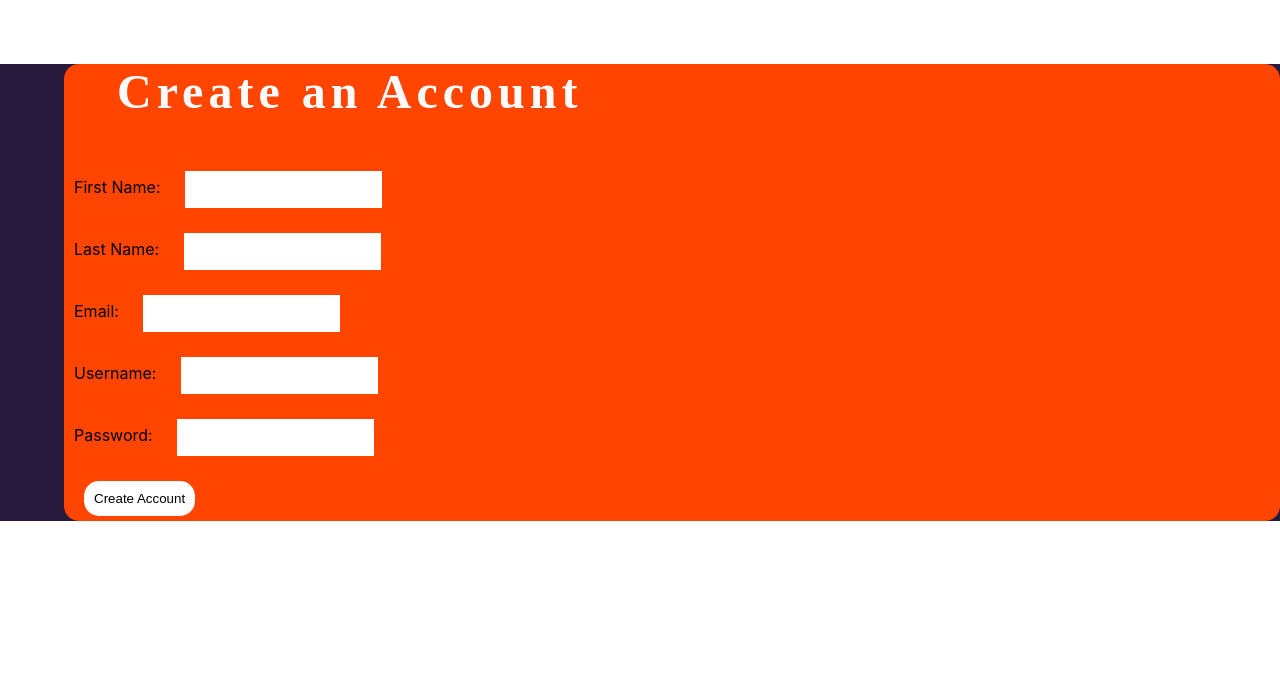
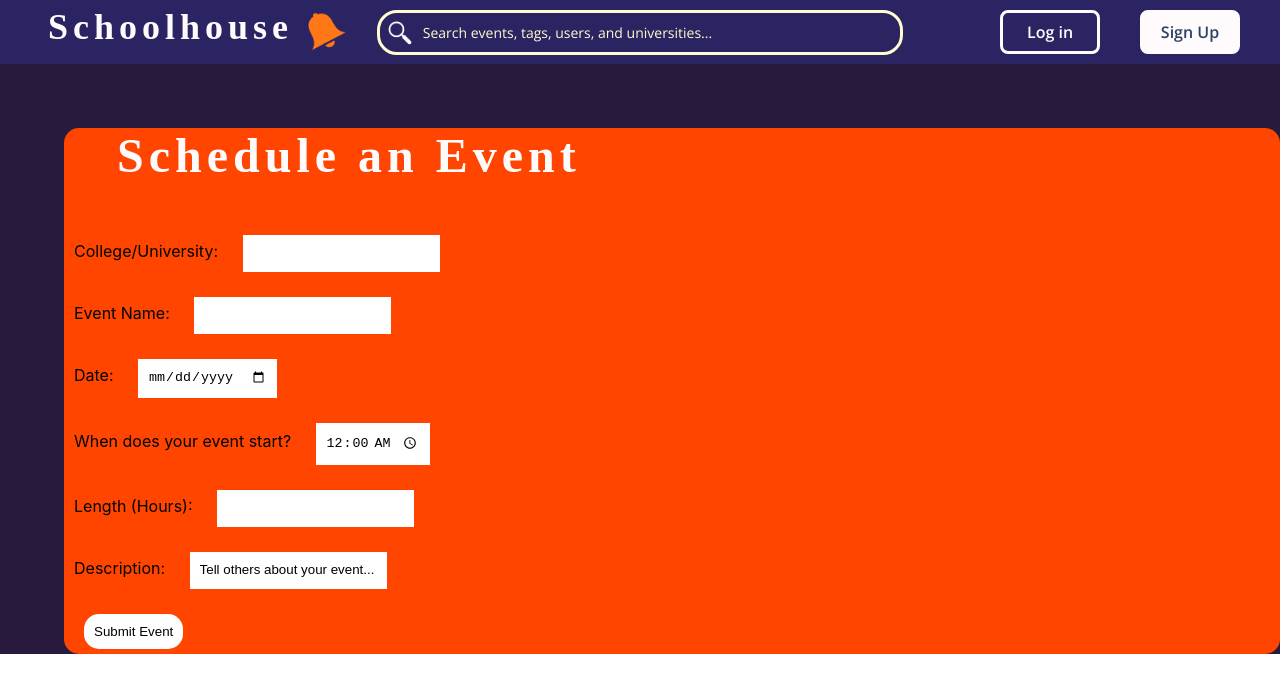
Before and after one commit to j0nnyh4ff/College-Events, a React (Create React App) app in the folder my-app/: page / in a window 1280 px wide. Shown: the top 692 px of the page. Built offline with nearby package versions, Linux system fonts and the light colour scheme.

Commit message:
EventForm Edits

```diff
--- a/my-app/src/App.js
+++ b/my-app/src/App.js
@@ -2,12 +2,14 @@ import React from 'react';
 import Nav from './Nav';
 import LandingPage from './LandingPage';
 import SignUpForm from './SignUpForm';
+import EventForm from './EventForm';
 import './App.css';
 
 function App() {
   return (
     <div className="wrapper">
-      <SignUpForm />
+      <Nav loggedIn={false} />
+      <EventForm />
     </div>
   );
 }
--- /dev/null
+++ b/my-app/src/EventForm.js
@@ -0,0 +1,82 @@
+import React, { useState } from 'react';
+import {db} from './DatabaseContext';
+const { remoteConfig } = require("firebase");
+
+//Allows user to create an event with name, date, time, length (in hours), and description fields
+
+function EventForm() {
+    const d = new Date();
+    let date = d.getMonth() + "-" + d.getDay() + "-" + d.getFullYear();
+
+    const [state, setState] = useState({
+        university: "",
+        eventName: "",
+        date: "MM-DD-YYYY",
+        time: "00:00",
+        length: "(In hours)",
+        description: "Tell others about your event..."
+    });
+
+    //Handles updating of input upon typing
+    function handleChange(event) {
+        setState({...state,
+            [event.target.name]: event.target.value});
+        event.preventDefault();
+    }
+
+    //Handles submission of event
+    function handleSubmit(event) {
+        //Prevents default behavior (addition of this call allowed for user docs to be added)
+        event.preventDefault();
+
+        //As long as all forms are filled, allows event to be created
+        //How to direct to subcollection?
+        if (state.university && state.eventName && state.date && state.time && state.length && state.description) {
+            db.doc('events/' + state.university).add(state)
+            .then(function(docRef) {
+                console.log("Document written with ID: ", docRef.id);
+            })
+            .catch(function(error) {
+                console.error("Error adding document: ", error);
+            });
+        }
+        //Alert for blank fields
+        else {
+            alert('Please fill out all fields.');
+        }
+    }
+
+    return (
+        <div className="container">
+            {/*&emsp adds tab space before text*/}
+            <h1>&emsp;Schedule an Event</h1>
+            <div id="wrapper">
+                <form>
+                <label>College/University: </label>
+                    <input type="text" name="university" value={state.university} onChange={handleChange} required/>
+                    <br />
+                    <label>Event Name: </label>
+                    <input type="text" name="eventName" value={state.eventName} onChange={handleChange} required/>
+                    <br />
+                    <label>Date: </label>
+                    <input type="date" name="date" value={state.date} min={date}
+                        onChange={handleChange} required/>
+                    <br />
+                    <label>When does your event start? </label>
+                    <input type="time" name="time" value={state.time} onChange={handleChange} required/>
+                    <br />
+                    <label>Length (Hours): </label>
+                    <input type="number" name="length" min="1" value={state.length} onChange={handleChange} required/>
+                    <br />
+                    <label>Description: </label>
+                    <input type="text" name="description" value={state.description} onChange={handleChange} required/>
+                    <br />
+
+                    <input id="submit-button" type="button" value="Submit Event" onClick={handleSubmit}/>
+                </form>
+            </div>
+        </div>
+    );
+};
+
+export default EventForm;
```
